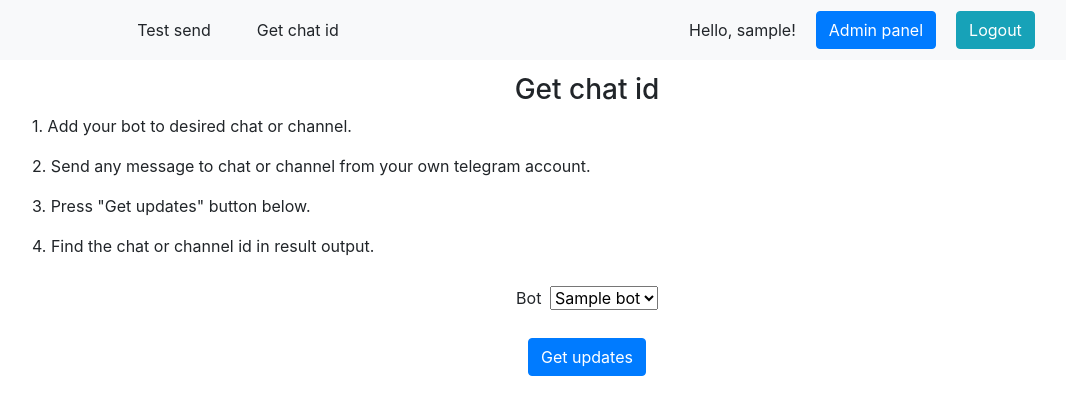
After one commit to artrey/telegram-sender, a Django app: page /get_chat_id/ in a window 1280 px wide. The commit adds this page. Shown: the top 415 px of the page, without its empty margins (53-1119 px from the left). Run offline with Django 3.2, Linux system fonts and the light colour scheme; a user stored in the database is signed in; tables that the repository leaves empty hold one stand-in row (values such as "Sample post"); some libraries are stand-ins or nearby versions.

Commit message:
Implemented views

```diff
--- a/config/settings.py
+++ b/config/settings.py
@@ -11,6 +11,8 @@ https://docs.djangoproject.com/en/3.0/ref/settings/
 """
 
 import os
+
+from django.urls import reverse_lazy
 
 # Build paths inside the project like this: os.path.join(BASE_DIR, ...)
 BASE_DIR = os.path.dirname(os.path.dirname(os.path.abspath(__file__)))
@@ -26,6 +28,9 @@ SECRET_KEY = os.getenv('SECRET_KEY', 'the-best-secret-key')
 DEBUG = os.getenv('DEBUG', 'True').lower() == 'true'
 
 ALLOWED_HOSTS = [os.getenv('ALLOWED_HOST', '*')]
+
+LOGIN_URL = 'admin/login/'
+LOGIN_REDIRECT_URL = reverse_lazy('test_send')
 
 # Application definition
 INSTALLED_APPS = [
--- a/telegram_sender/forms.py
+++ b/telegram_sender/forms.py
@@ -9,12 +9,15 @@ class SimpleBotAdminForm(forms.ModelForm):
         exclude = 'user',
 
 
-class TestSendForm(forms.Form):
+class BotInjectedForm(forms.Form):
     bot = forms.ModelChoiceField(Bot.objects.none(),
                                  required=True, empty_label=None)
-    chat_id = forms.CharField(required=True)
-    message = forms.CharField(required=True)
 
     def __init__(self, user, *args, **kwargs):
         super().__init__(*args, **kwargs)
         self.fields['bot'].queryset = Bot.objects.filter(user=user)
+
+
+class TestSendForm(BotInjectedForm):
+    chat_id = forms.CharField(required=True)
+    message = forms.CharField(required=True)
--- a/telegram_sender/templates/telegram_sender/base.html
+++ b/telegram_sender/templates/telegram_sender/base.html
@@ -1,3 +1,5 @@
+{% load i18n %}
+
 <!DOCTYPE html>
 <html lang="en">
 <head>
@@ -6,11 +8,46 @@
 
   <link rel="stylesheet" href="https://stackpath.bootstrapcdn.com/bootstrap/4.4.1/css/bootstrap.min.css" integrity="sha384-Vkoo8x4CGsO3+Hhxv8T/Q5PaXtkKtu6ug5TOeNV6gBiFeWPGFN9MuhOf23Q9Ifjh" crossorigin="anonymous">
 
+  <style>
+    nav {
+      margin-bottom: 1vw;
+    }
+    .nav-item-panel {
+      margin: 3px 10px;
+    }
+  </style>
   {% block style %}{% endblock %}
 
   <meta name="viewport" content="width=device-width, initial-scale=1.0">
 </head>
 <body>
-  <main>Hello</main>
+  <nav class="navbar navbar-light bg-light navbar-expand-md justify-content-around">
+    <div class="row align-items-center justify-content-around">
+        <div class="row justify-content-center">
+          <div class="nav-item-panel">
+            <a class="btn btn-light" href="{% url 'test_send' %}">{% trans 'Test send' %}</a>
+          </div>
+          <div class="nav-item-panel">
+            <a class="btn btn-light" href="{% url 'get_chat_id' %}">{% trans 'Get chat id' %}</a>
+          </div>
+        </div>
+    </div>
+
+    <div class="row align-items-center justify-content-around">
+      <div class="nav-item-panel">
+        {% blocktrans %}Hello, {{ user }}!{% endblocktrans %}
+      </div>
+      <div class="nav-item-panel">
+        <a href="/admin/" class="btn btn-primary">{% trans 'Admin panel' %}</a>
+      </div>
+      <div class="nav-item-panel">
+        <a href="/admin/logout" class="btn btn-info">{% trans 'Logout' %}</a>
+      </div>
+    </div>
+  </nav>
+
+  <div class="container">
+    {% block content %}{% endblock %}
+  </div>
 </body>
 </html>
--- /dev/null
+++ b/telegram_sender/templates/telegram_sender/form_body.html
@@ -0,0 +1,51 @@
+<style>
+  table {
+    border-collapse: collapse;
+    margin: 0 auto;
+  }
+  td {
+    height: 3em;
+    vertical-align: middle;
+  }
+  label {
+    margin: 0;
+  }
+  .submit-btn {
+    margin-top: 1em;
+    margin-bottom: 1em;
+  }
+</style>
+
+<form method="post">
+  {% csrf_token %}
+
+  {% if form.non_field_errors %}
+    <div class="alert alert-danger">
+      {{ form.non_field_errors }}
+    </div>
+  {% endif %}
+
+  <table>
+    <tbody>
+      {% for field in form %}
+        <tr>
+          <td>
+            <label for="{{ field.id_for_label }}">{{ field.label }}</label>
+          </td>
+          <td>&nbsp;</td>
+          <td>{{ field }}</td>
+        </tr>
+        {% if field.errors %}
+          <tr>
+            <td colspan="3">
+              <div class="alert alert-danger">{{ field.errors }}</div>
+            </td>
+          </tr>
+        {% endif %}
+      {% endfor %}
+    </tbody>
+  </table>
+  <div class="text-align-center submit-btn">
+    <button type="submit" class="btn btn-primary">{{ btn_title }}</button>
+  </div>
+</form>
--- /dev/null
+++ b/telegram_sender/templates/telegram_sender/get_chat_id.html
@@ -0,0 +1,16 @@
+{% extends 'telegram_sender/result_page.html' %}
+
+{% load i18n %}
+
+{% block forms %}
+  {% trans 'Get updates' as btn_title %}
+
+  <div>
+      <p>{% trans '1. Add your bot to desired chat or channel.' %}</p>
+      <p>{% trans '2. Send any message to chat or channel from your own telegram account.' %}</p>
+      <p>{% blocktrans %}3. Press "{{ btn_title }}" button below.{% endblocktrans %}</p>
+      <p>{% trans '4. Find the chat or channel id in result output.' %}</p>
+  </div>
+
+  {% include 'telegram_sender/form_body.html' %}
+{% endblock %}
--- /dev/null
+++ b/telegram_sender/templates/telegram_sender/result_page.html
@@ -0,0 +1,27 @@
+{% extends 'telegram_sender/base.html' %}
+
+{% load i18n %}
+
+{% block style %}
+  {{ block.super }}
+  <style>
+    .text-align-center {
+      text-align: center;
+    }
+  </style>
+{% endblock %}
+
+{% block content %}
+  <h3 class="text-align-center">{{ title }}</h3>
+
+  {% block forms %}{% endblock %}
+
+  {% if result %}
+    {{ result }}
+  {% endif %}
+  {% if error %}
+    <div class="alert alert-danger text-align-center">
+      {% blocktrans %}Error occurred: {{ error }}{% endblocktrans %}
+    </div>
+  {% endif %}
+{% endblock %}
--- a/telegram_sender/ui_urls.py
+++ b/telegram_sender/ui_urls.py
@@ -1,7 +1,8 @@
 from django.urls import path
 
-from telegram_sender.ui_views import TestSendView
+from telegram_sender.ui_views import TestSendView, GetChatIdView
 
 urlpatterns = [
     path('', TestSendView.as_view(), name='test_send'),
+    path('get_chat_id/', GetChatIdView.as_view(), name='get_chat_id'),
 ]
--- a/telegram_sender/ui_views.py
+++ b/telegram_sender/ui_views.py
@@ -1,28 +1,48 @@
 from django.contrib.auth.mixins import LoginRequiredMixin
-from django.views.generic import TemplateView, FormView
+from django.shortcuts import render
+from django.views.generic import FormView
+from django.utils.translation import ugettext_lazy as _
 
-from telegram_sender.exceptions import *
-from telegram_sender.forms import TestSendForm
-from telegram_sender.models import ApiToken, Bot
-from telegram_sender.responses import valid_response
+from telegram_sender.forms import TestSendForm, BotInjectedForm
+from utils.telegram_helper import send_message, get_updates
 
 
-class TestSendView(LoginRequiredMixin, FormView):
-    template_name = 'telegram_sender/test_send.html'
-    form_class = TestSendForm
-
+class BotInjectedView(FormView):
     def get_form_kwargs(self):
         kwargs = super().get_form_kwargs()
         kwargs['user'] = self.request.user
         return kwargs
 
+
+class TestSendView(LoginRequiredMixin, BotInjectedView):
+    template_name = 'telegram_sender/test_send.html'
+    form_class = TestSendForm
+    extra_context = {'title': _('Test send')}
+
     def form_valid(self, form):
-        # This method is called when valid form data has been POSTed.
-        # It should return an HttpResponse.
-        print('valid')
-        return super().form_valid(form)
+        context = self.get_context_data()
+        try:
+            context['result'] = send_message(
+                form.cleaned_data['bot'].telegram_token,
+                form.cleaned_data['chat_id'],
+                form.cleaned_data['message']
+            )
+        except Exception as ex:
+            context['error'] = str(ex)
+        return render(self.request, self.template_name, context)
 
-    # def get_context_data(self, **kwargs):
-    #     context = super().get_context_data(**kwargs)
-    #     context['bots'] = Bot.objects.filter(user=self.request.user)
-    #     return context
+
+class GetChatIdView(LoginRequiredMixin, BotInjectedView):
+    template_name = 'telegram_sender/get_chat_id.html'
+    form_class = BotInjectedForm
+    extra_context = {'title': _('Get chat id')}
+
+    def form_valid(self, form):
+        context = self.get_context_data()
+        try:
+            context['result'] = get_updates(
+                form.cleaned_data['bot'].telegram_token
+            )
+        except Exception as ex:
+            context['error'] = str(ex)
+        return render(self.request, self.template_name, context)
```
Also changed, not shown: telegram_sender/api_views.py (+19 -2 lines), telegram_sender/telegram_helper.py (deleted, +0 -23 lines), telegram_sender/templates/telegram_sender/test_send.html (+8 -1 lines), utils/telegram_helper.py (added, +10 -0 lines).
